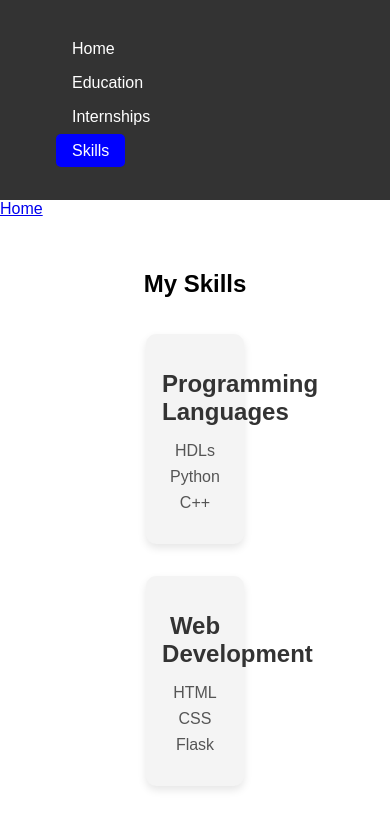
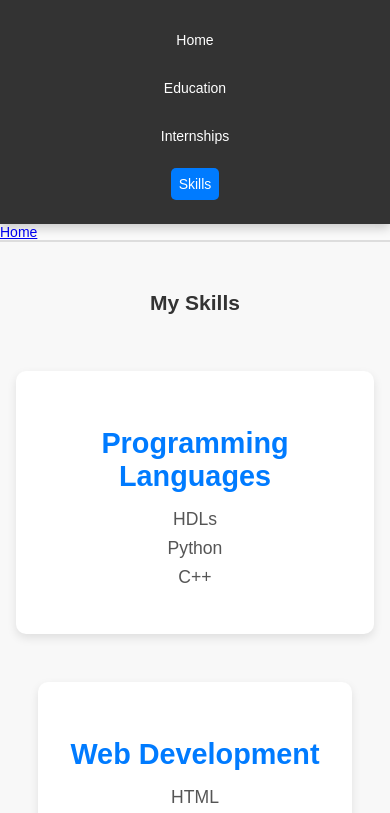
Before and after one commit to arabinda-sahu2002/Portfolio, a plain HTML site: page skills.html in a window 390 px wide. Shown: the top 813 px of the page. Drawn offline with Linux system fonts and the light colour scheme.

Commit message:
CSS enhancements on DAY 1
Day 1 css enhancement

```diff
--- a/assets/css/responsive.css
+++ b/assets/css/responsive.css
@@ -1,18 +1,59 @@
-@media (max-width: 768px) {
+@media (max-width: 1024px) {
+  /* Navbar adjustment */
   .navbar {
-      flex-direction: column;
+      flex-direction: row;
+      justify-content: space-between;
   }
 
   .navbar li {
       margin: 0.5rem 0;
+  }
+}
+
+@media (max-width: 768px) {
+  /* Navbar adjustment for smaller screens */
+  .navbar {
+      flex-direction: column;
+      align-items: center;
+  }
+
+  .navbar li {
+      margin: 1rem 0;
   }
 
   .skills-container {
       flex-direction: column;
       align-items: center;
   }
+
   .social-icons .icon {
-      width: 24px;
-      height: 24px;
+      width: 32px;
+      height: 32px;
+  }
+
+  /* Skill box sizing adjustments */
+  .skill {
+      flex: 1 1 90%; /* Make skill boxes take more space on smaller screens */
+      max-width: 90%;
+      margin: 1.5rem 0; /* Increased margin for spacing */
   }
 }
+
+@media (max-width: 480px) {
+  body {
+      font-size: 14px; /* Smaller font size for mobile */
+  }
+
+  .navbar a {
+      padding: 0.5rem;
+  }
+
+  .skills {
+      padding: 2rem 1rem; /* Less padding on mobile */
+  }
+
+  .social-icons .icon {
+      width: 28px;
+      height: 28px;
+  }
+}
--- a/assets/css/styles.css
+++ b/assets/css/styles.css
@@ -1,20 +1,26 @@
+/* General Styles */
 body {
   font-family: Arial, sans-serif;
   margin: 0;
   padding: 0;
   box-sizing: border-box;
+  background-color: #fafafa; /* Soft background color for a clean look */
+  color: #333;
 }
 
 header {
   background: #333;
   color: #fff;
   padding: 1rem;
+  box-shadow: 0 4px 10px rgba(0, 0, 0, 0.2); /* Added subtle shadow for depth */
 }
 
 .navbar {
   display: flex;
   justify-content: center;
   list-style: none;
+  margin: 0;
+  padding: 0;
 }
 
 .navbar li {
@@ -25,38 +31,48 @@ body {
   color: #fff;
   text-decoration: none;
   padding: 0.5rem 1rem;
-  }
-
-  .navbar a.active {
-    background: #00f;
+  transition: background 0.3s ease;
   border-radius: 5px;
 }
 
+.navbar a:hover, .navbar a.active {
+  background: #007bff; /* More consistent blue color */
+  transform: scale(1.05); /* Slight scale effect on hover */
+}
+
 .skills {
-    padding: 2rem;
+  padding: 4rem 2rem; /* Increased padding for better spacing */
   text-align: center;
+  background-color: #f8f8f8; /* Slight contrast for section */
+  border-top: 2px solid #ddd;
 }
 
 .skills-container {
   display: flex;
   justify-content: space-around;
   flex-wrap: wrap;
-    margin-top: 1rem;
+  margin-top: 2rem;
 }
 
 .skill {
-    background-color: #f4f4f4;
+  background-color: #fff;
   border-radius: 10px;
-    padding: 1rem;
+  padding: 2rem;
   margin: 1rem;
-    box-shadow: 0 4px 8px rgba(0, 0, 0, 0.1);
+  box-shadow: 0 4px 10px rgba(0, 0, 0, 0.1);
   flex: 1 1 calc(30% - 2rem);
   max-width: calc(30% - 2rem);
+  transition: transform 0.3s ease, box-shadow 0.3s ease;
+}
+
+.skill:hover {
+  transform: translateY(-10px); /* Lift effect on hover */
+  box-shadow: 0 8px 20px rgba(0, 0, 0, 0.2);
 }
 
 .skill h2 {
-    color: #333;
-    font-size: 1.5rem;
+  color: #007bff;
+  font-size: 1.8rem;
   margin-bottom: 1rem;
 }
 
@@ -67,15 +83,16 @@ body {
 
 .skill li {
   margin: 0.5rem 0;
-    font-size: 1rem;
+  font-size: 1.1rem;
   color: #555;
 }
+
 /* Footer */
 footer {
   background-color: #333;
   color: #fff;
   text-align: center;
-  padding: 1rem;
+  padding: 1.5rem;
 }
 
 .social-icons {
@@ -83,17 +100,18 @@ footer {
 }
 
 .social-icons a {
-  margin: 0 10px;
+  margin: 0 15px;
   display: inline-block;
 }
 
 .social-icons .icon {
-  width: 32px;
-  height: 32px;
+  width: 40px;
+  height: 40px;
   transition: transform 0.3s ease, filter 0.3s ease;
+  filter: grayscale(100%); /* Start with grayscale */
 }
 
 .social-icons .icon:hover {
-  transform: scale(1.1);
-  filter: brightness(1.2);
+  transform: scale(1.2);
+  filter: grayscale(0%); /* Restore color on hover */
 }
```
Lines whose indentation alone changed are shown as unchanged.
